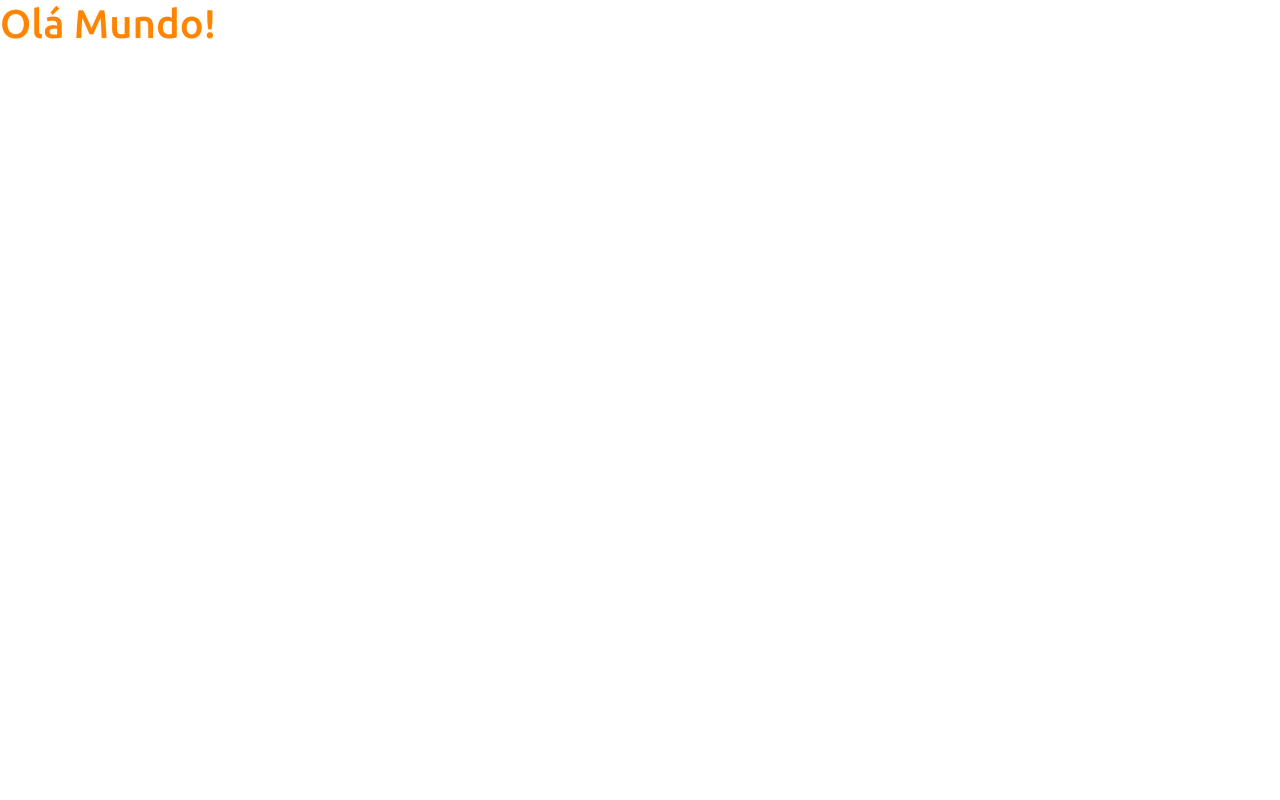
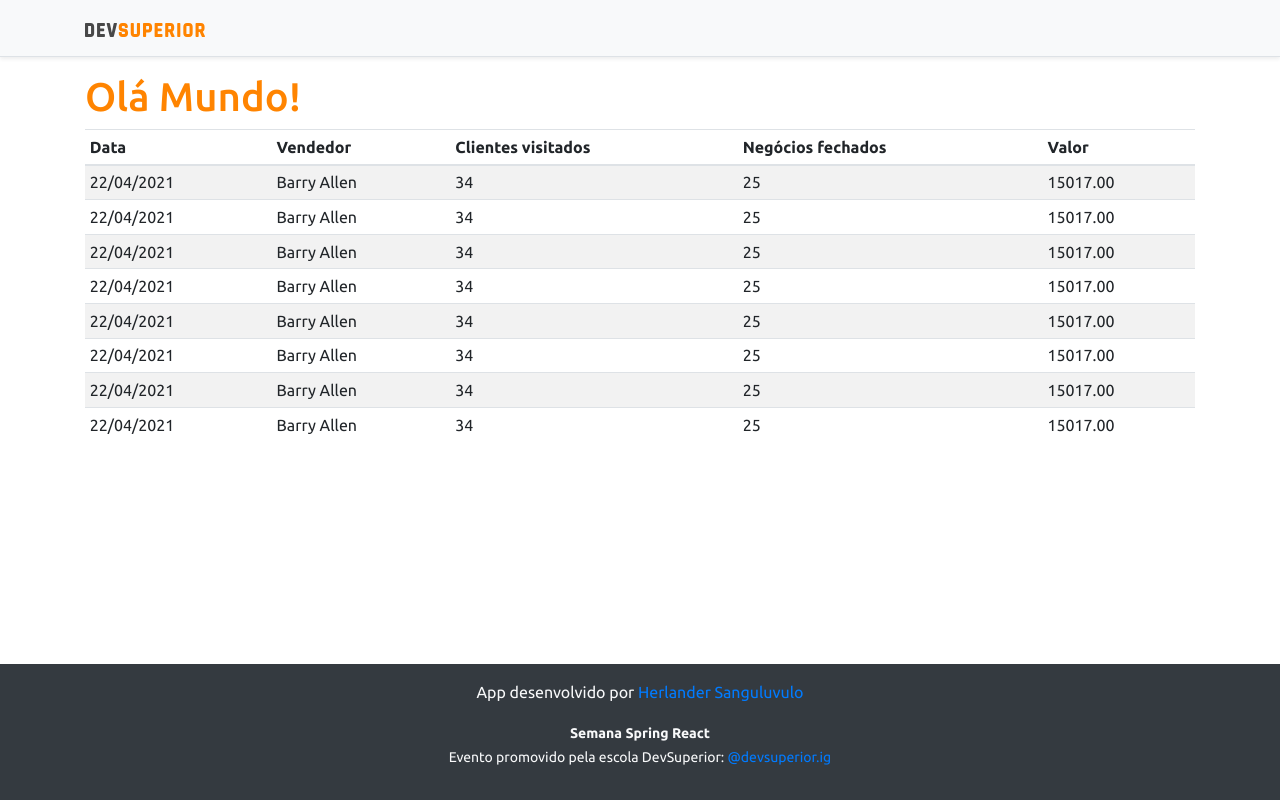
Before and after one commit to Herlander929/DevSuperiorReactSpring, a React (Create React App) app in the folder frontend/: page / in a window 1280 px wide. Built offline with nearby package versions, Linux system fonts and the light colour scheme.

Commit message:
Basic static components

```diff
--- a/frontend/src/App.tsx
+++ b/frontend/src/App.tsx
@@ -1,9 +1,17 @@
+import NavBar from "components/NavBar";
+import Footer from "components/Footer";
+import DataTable from "components/DataTable";
 
 function App() {
   return (
-    <div>
+    <>
+    <NavBar/>
+    <div className="container">
       <h1 className = "text-primary" >Olá Mundo!</h1>
+      <DataTable/>
     </div>
+    <Footer/>
+    </>
   );
 }
 
--- /dev/null
+++ b/frontend/src/components/DataTable/index.tsx
@@ -0,0 +1,77 @@
+function DataTable() {
+    return (
+        <div className="table-responsive">
+        <table className="table table-striped table-sm">
+            <thead>
+                <tr>
+                    <th>Data</th>
+                    <th>Vendedor</th>
+                    <th>Clientes visitados</th>
+                    <th>Negócios fechados</th>
+                    <th>Valor</th>
+                </tr>
+            </thead>
+            <tbody>
+            <tr>
+                    <td>22/04/2021</td>
+                    <td>Barry Allen</td>
+                    <td>34</td>
+                    <td>25</td>
+                    <td>15017.00</td>
+                </tr>
+                <tr>
+                    <td>22/04/2021</td>
+                    <td>Barry Allen</td>
+                    <td>34</td>
+                    <td>25</td>
+                    <td>15017.00</td>
+                </tr>
+                <tr>
+                    <td>22/04/2021</td>
+                    <td>Barry Allen</td>
+                    <td>34</td>
+                    <td>25</td>
+                    <td>15017.00</td>
+                </tr>
+                <tr>
+                    <td>22/04/2021</td>
+                    <td>Barry Allen</td>
+                    <td>34</td>
+                    <td>25</td>
+                    <td>15017.00</td>
+                </tr>
+                <tr>
+                    <td>22/04/2021</td>
+                    <td>Barry Allen</td>
+                    <td>34</td>
+                    <td>25</td>
+                    <td>15017.00</td>
+                </tr>
+                <tr>
+                    <td>22/04/2021</td>
+                    <td>Barry Allen</td>
+                    <td>34</td>
+                    <td>25</td>
+                    <td>15017.00</td>
+                </tr>
+                <tr>
+                    <td>22/04/2021</td>
+                    <td>Barry Allen</td>
+                    <td>34</td>
+                    <td>25</td>
+                    <td>15017.00</td>
+                </tr>
+                <tr>
+                    <td>22/04/2021</td>
+                    <td>Barry Allen</td>
+                    <td>34</td>
+                    <td>25</td>
+                    <td>15017.00</td>
+                </tr>
+            </tbody>
+        </table>
+    </div>
+    );
+  }
+
+  export default DataTable;
--- /dev/null
+++ b/frontend/src/components/Footer/index.tsx
@@ -0,0 +1,13 @@
+function NavBar() {
+    return (
+        <footer className="footer mt-auto py-3 bg-dark">
+        <div className="container">
+          <p className="text-light">App desenvolvido por <a href="https://github.com/Herlander929" target="_blank" rel="noreferrer">Herlander Sanguluvulo</a></p>
+          <p className="text-light"><small><strong>Semana Spring React</strong><br/>
+            Evento promovido pela escola DevSuperior: <a href="https://instagram.com/devsuperior.ig" target="_blank" rel="noreferrer">@devsuperior.ig</a></small></p>
+        </div>
+      </footer>
+    );
+  }
+
+  export default NavBar;
--- /dev/null
+++ b/frontend/src/components/NavBar/index.tsx
@@ -0,0 +1,15 @@
+import ImgDsDark from 'assets/img/ds_dark.svg';
+
+function NavBar() {
+    return (
+        <div className="d-flex flex-column flex-md-row align-items-center p-3 px-md-4 mb-3 bg-light border-bottom shadow-sm">
+        <div className="container">
+          <nav className="my-2 my-md-0 mr-md-3">
+            <img src={ImgDsDark} alt="DevSuperior" width="120" />
+          </nav>
+        </div>
+      </div>
+    );
+  }
+
+  export default NavBar;
```
Also changed, not shown: frontend/src/assets/img/ds_dark.svg (added).
